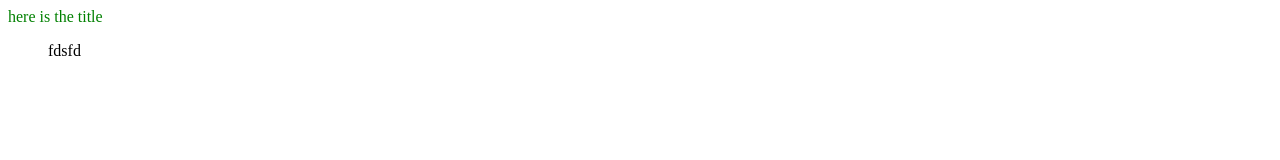
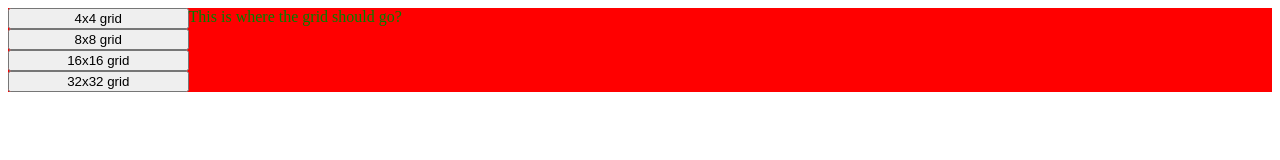
Before and after one commit to leadgfl13/etch-a-sketch, a plain HTML site: page index.html in a window 1280 px wide. Drawn offline with Linux system fonts and the light colour scheme.

Commit message:
Add new style and button function for button 1

```diff
--- a/index.html
+++ b/index.html
@@ -5,11 +5,24 @@
 <link rel ="stylesheet" href="style.css">
 </head>
 <body>
-    <div class = "title"> here is the title</div>
-   <ul id = "list">
-   fdsfd
-   </ul>
-            <!-- this is where the grid goes?-->
+    <div class = "title">
+        <div class = "left">
+
+
+                <button class = "selection" id = 'butt1'>4x4 grid</button>
+                <button class = "selection" id = 'butt2'>8x8 grid</button>
+                <button class = "selection" id = 'butt3'>16x16 grid</button>
+                 <button class = "selection" id = 'butt4'>32x32 grid</button>
+        </div>
+
+        <div class = "right" id = 'right'>
+            This is where the grid should go?
+        </div>
+
+    </div>
+
+
+
 </body>
 
 <script>
@@ -17,12 +30,15 @@
 
 body=document.body
 
-let blank = document.getElementById('list')
+let blank = document.getElementById('right')
 
 blank.addEventListener("mouseenter",()=>{
     blank.setAttribute('style','background-color:black')
 })
-
+ let button1 = document.getElementById('butt1')
+ button1.addEventListener("mouseenter",()=>{
+//need to add a function to make a grid?
+ })
 
 </script>
 
--- a/style.css
+++ b/style.css
@@ -1,9 +1,19 @@
 .title{
     color:green;
+    display:flex;
+    justify-items:flex-end;
+    background-color:red;
+
 }
 
-.main{
+
+.left{
     display:flex;
-    width:10px;
     flex-direction:column;
+    flex:1;
 }
+
+.right{
+    display:flex;
+    flex:6;
+}
```
